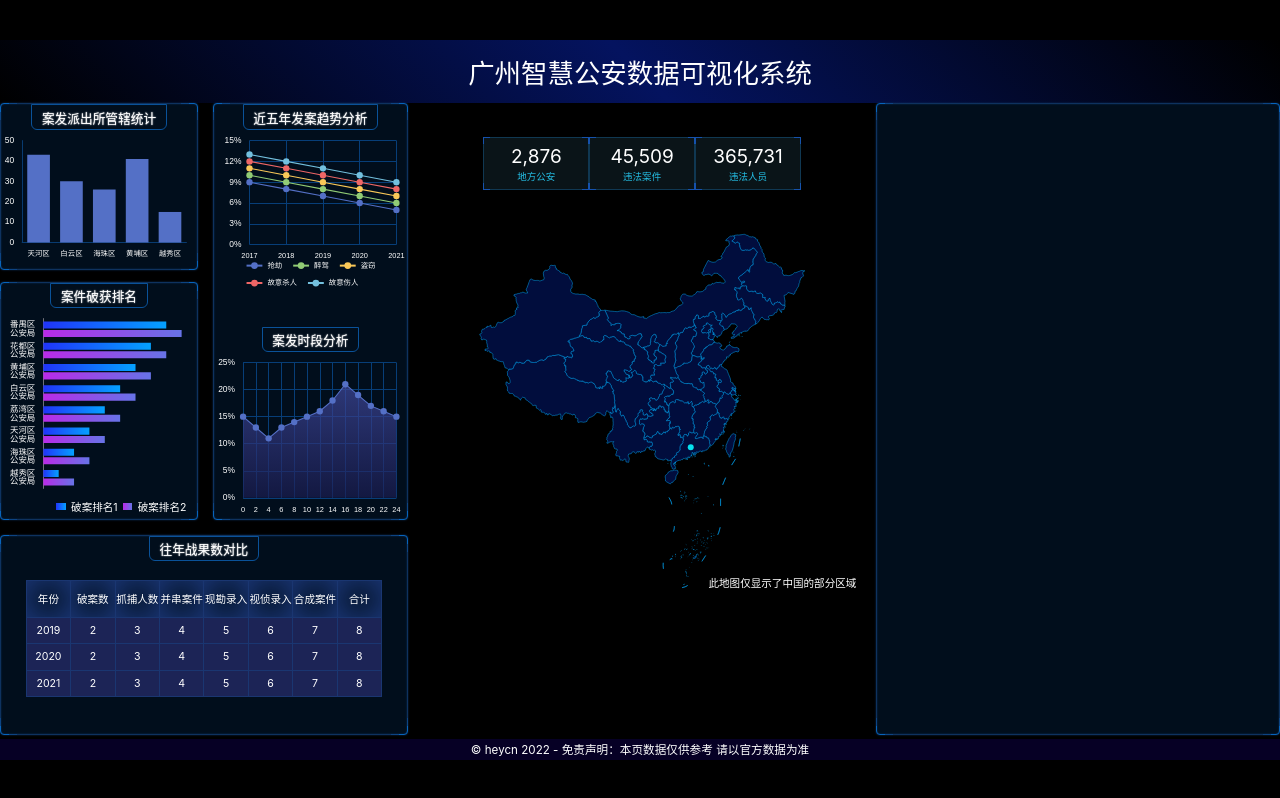
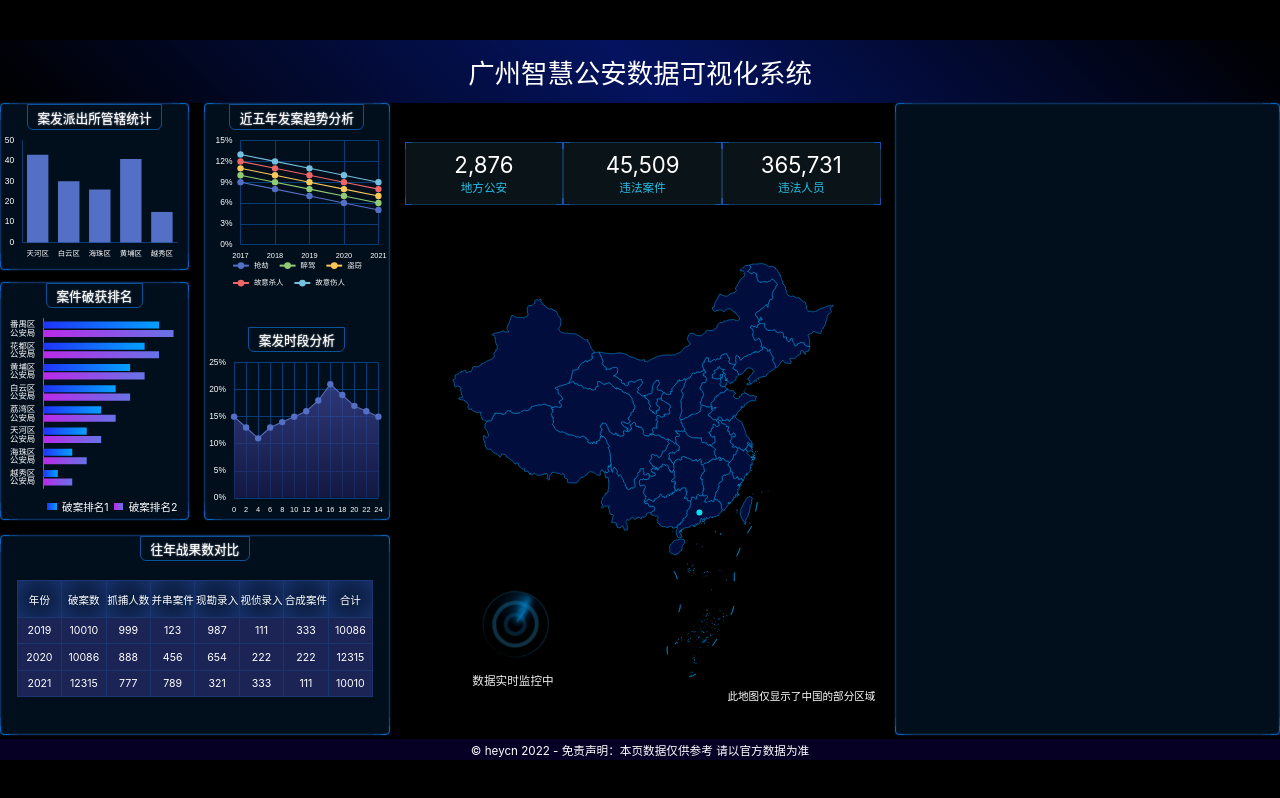
Before and after one commit to heycn/react-data-view, a React (Vite) app: page / in a window 1280 px wide. Built offline with nearby package versions, Linux system fonts and the light colour scheme.

Commit message:
再次优化

```diff
--- a/src/components/chart-5.tsx
+++ b/src/components/chart-5.tsx
@@ -20,33 +20,33 @@ export const Chart5 = () => {
         <tbody>
           <tr>
             <td>2019</td>
-            <td>2</td>
-            <td>3</td>
-            <td>4</td>
-            <td>5</td>
-            <td>6</td>
-            <td>7</td>
-            <td>8</td>
+            <td>10010</td>
+            <td>999</td>
+            <td>123</td>
+            <td>987</td>
+            <td>111</td>
+            <td>333</td>
+            <td>10086</td>
           </tr>
           <tr>
             <td>2020</td>
-            <td>2</td>
-            <td>3</td>
-            <td>4</td>
-            <td>5</td>
-            <td>6</td>
-            <td>7</td>
-            <td>8</td>
+            <td>10086</td>
+            <td>888</td>
+            <td>456</td>
+            <td>654</td>
+            <td>222</td>
+            <td>222</td>
+            <td>12315</td>
           </tr>
           <tr>
             <td>2021</td>
-            <td>2</td>
-            <td>3</td>
-            <td>4</td>
-            <td>5</td>
-            <td>6</td>
-            <td>7</td>
-            <td>8</td>
+            <td>12315</td>
+            <td>777</td>
+            <td>789</td>
+            <td>321</td>
+            <td>333</td>
+            <td>111</td>
+            <td>10010</td>
           </tr>
         </tbody>
       </table>
--- a/src/components/chart-6.tsx
+++ b/src/components/chart-6.tsx
@@ -42,6 +42,10 @@ export const Chart6 = () => {
         <div ref={divRef} className='chart' />
         <div className='notes'>此地图仅显示了中国的部分区域</div>
       </div>
+      <div className='ring'>
+        <div className='radar' />
+      </div>
+      <span>数据实时监控中</span>
     </div>
   );
 };
--- a/src/pages/home.scss
+++ b/src/pages/home.scss
@@ -78,6 +78,7 @@
 
     >.section4 {
       grid-area: box4;
+
     }
 
     >.section5 {
@@ -117,30 +118,31 @@
     }
 
     .籍贯 {
-      height: px(1000);
+      height: 100%;
       background: transparent;
+      position: relative;
 
       >.formWrapper {
         display: flex;
         justify-content: space-around;
 
         div {
-          margin-top: px(64);
-          width: px(200);
-          height: px(100);
+          margin-top: px(72);
+          width: px(300);
+          height: px(120);
           border: 1px solid #1552ad;
           background: rgba(31, 59, 70, 0.35);
           display: flex;
           flex-direction: column;
           justify-content: center;
           align-items: center;
-          font-size: px(18);
+          font-size: px(22);
           color: #25bee4;
           position: relative;
 
           p {
             margin-bottom: px(2);
-            font-size: px(36);
+            font-size: px(42);
             color: rgb(255, 255, 255);
           }
 
@@ -172,11 +174,89 @@
 
         .notes {
           position: absolute;
-          bottom: px(80);
+          bottom: px(60);
           right: px(10);
+        }
+
+      }
+
+
+
+      >.ring {
+        border: 1px solid #0c2939;
+        position: absolute;
+        bottom: px(148);
+        left: px(148);
+        width: px(124);
+        height: px(124);
+        border-bottom: none;
+        border-radius: 50%;
+        overflow: hidden;
+        animation: spin infinite 5s linear;
+
+        >.radar {
+          border: 4px solid #103142;
+          position: absolute;
+          width: px(88);
+          height: px(88);
+          top: 50%;
+          left: 50%;
+          transform: translate(-50%, -50%);
+          border-radius: 50%;
+
+          &::before {
+            content: '';
+            position: absolute;
+            top: 50%;
+            left: 50%;
+            transform: translate(-50%, -50%);
+            width: px(44);
+            height: px(44);
+            border: 4px solid #082132;
+            border-radius: 50%;
+          }
+
+          &::after {
+            content: '';
+            position: absolute;
+            top: 0;
+            left: 50%;
+            transform: translateX(-50%);
+            width: px(2);
+            height: px(32);
+            z-index: 1;
+            background: #007cc0;
+            border-radius: 50%;
+            box-shadow: 0 0 5px 1px #0094e4,
+              -3px -10px 5px 1px #0094e4,
+              -7px -15px 10px 1px #0094e4,
+              -3px -3px 10px 1px #0094e4,
+              -7px -7px 20px 1px #0094e4,
+              -11px -11px 30px 1px #0094e4,
+              -11px -11px 40px 1px #0094e4,
+              -11px -11px 30px 1px #0094e4,
+              -11px -11px 30px 1px #0094e4;
+          }
         }
       }
 
+      @keyframes spin {
+        from {
+          transform: rotate(0);
+        }
+
+        to {
+          transform: rotate(360deg);
+        }
+      }
+
+      >span {
+        font-size: px(22);
+        position: absolute;
+        bottom: px(88);
+        left: px(128);
+        color: #eee;
+      }
     }
 
     .战果 {
```
